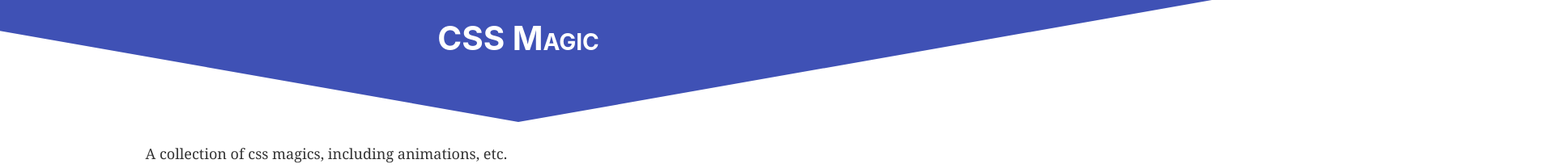
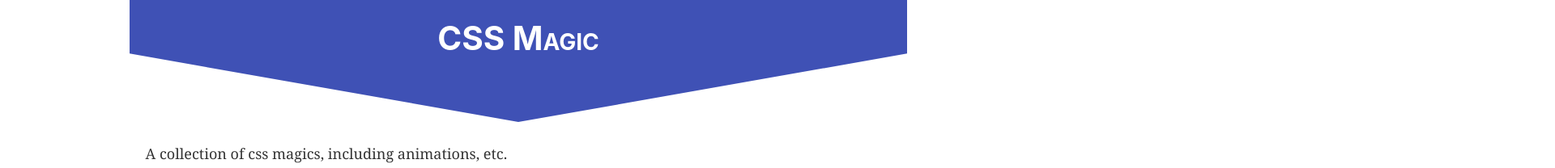
Before and after one commit to Cygra/css_magic, a Gatsby site: page / in a window 1280 px wide. Shown: the top 208 px of the page at 81% size, 1920 px wide, since content can reach past the window. Built offline with nearby package versions, Linux system fonts and the light colour scheme; Gatsby itself is replaced by a stand-in of ours.

Commit message:
有孙母未去，出入无完裙。

```diff
--- a/src/components/Header/Header.less
+++ b/src/components/Header/Header.less
@@ -1,14 +1,14 @@
 @import '../../constants/style.less';
 
 .site-header {
-  margin-bottom: 1.45rem;
+  margin: 0 auto 1.45rem;
   padding-bottom: 3rem;
   position: relative;
   clear: both;
+  max-width: 960px;
+  overflow: hidden;
 
   .site-header-content {
-    margin: 0 auto;
-    max-width: 960px;
     padding: 1.45rem;
 
     h1 {
```
